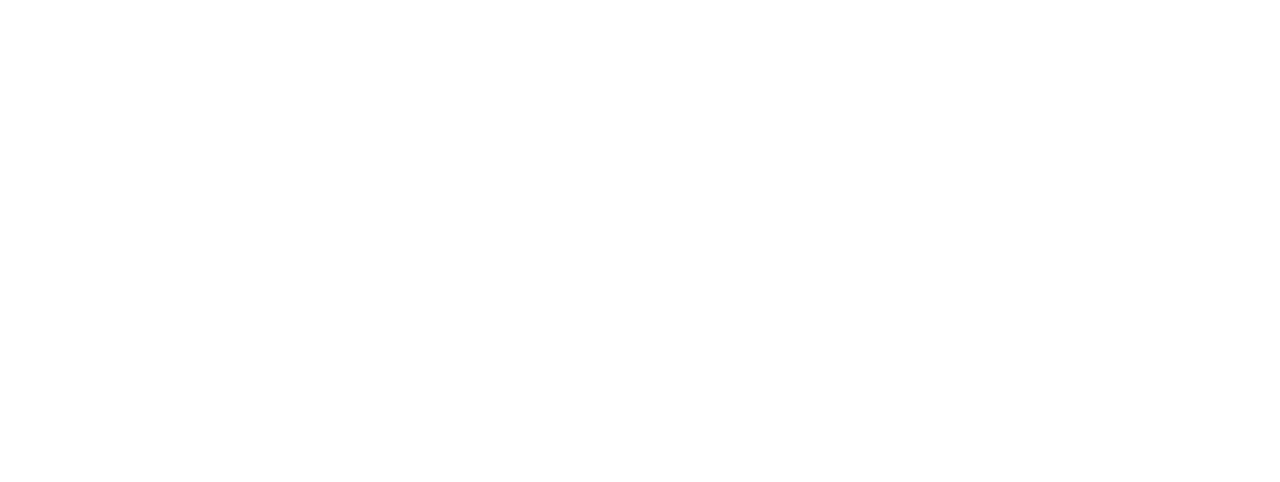
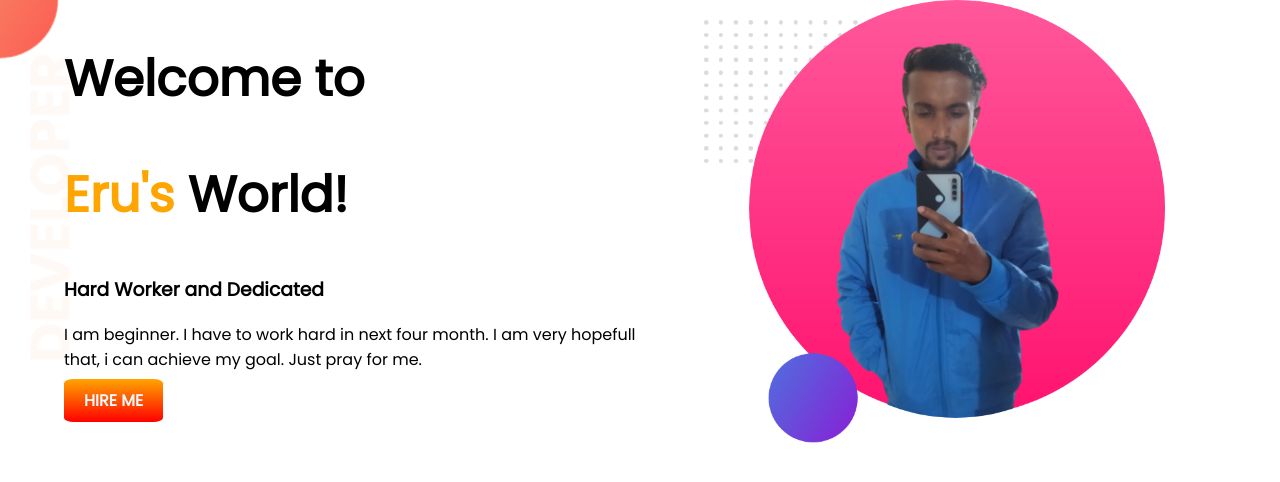
Before and after one commit to erfath/developer-portfolio, a plain HTML site: page index.html in a window 1280 px wide. Drawn offline with Linux system fonts and the light colour scheme.

Commit message:
top-banner

```diff
--- a/index.html
+++ b/index.html
@@ -5,8 +5,24 @@
     <meta http-equiv="X-UA-Compatible" content="IE=edge">
     <meta name="viewport" content="width=device-width, initial-scale=1.0">
     <title>Erfath Portfolio</title>
+    <link rel="preconnect" href="https://fonts.googleapis.com">
+<link rel="preconnect" href="https://fonts.gstatic.com" crossorigin>
+<link href="https://fonts.googleapis.com/css2?family=Poppins&display=swap" rel="stylesheet">
+    <link rel="stylesheet" href="style.css">
 </head>
 <body>
+    <section class="top-banner">
+        <div class="half">
+            <h1>Welcome to</h1>
+            <h1> <span class="author">Eru's</span> World!</h1>
+            <h3>Hard Worker and Dedicated</h3>
+            <p>I am beginner. I have to work hard in next four month. I am very hopefull that, i can achieve my goal. Just pray for me.</p>
+            <a class="link-button" target="_blank" href="https://www.facebook.com/erfath.envt"> HIRE ME</a>
+        </div>
 
+       <div class="half">
+        <img src="my-bg2.png" alt="">
+       </div>
+    </section>
 </body>
 </html>
--- a/style.css
+++ b/style.css
@@ -0,0 +1,33 @@
+body{
+    font-family: 'Poppins', sans-serif;
+    margin: 0%;
+}
+h1{
+    font-size: 50px;
+}
+.author{
+    color: orange;
+}
+section{
+    display: flex;
+}
+.half{
+    width: 50%;
+    padding-left: 5%;
+}
+.half img{
+    width: 80%;
+}
+.link-button{
+    text-decoration: none;
+    color: aliceblue;
+    background-image: linear-gradient(orange, red);
+    font-weight: 700;
+    padding: 10px 20px;
+    border-radius: 10%;
+}
+.top-banner{
+    background-image: url(images/top-banner.png);
+    background-repeat: no-repeat;
+
+}
```
Also changed, not shown: IMG_20201215_153832-removebg-preview.png (added), IMG_20210104_150917-removebg-preview.png (added), IMG_20210114_193521-removebg-preview (1).png (added), IMG_20210114_193521-removebg-preview.png (added), IMG_20210525_172617-removebg-preview.png (added), images/dream-bg.png (added), images/exp-bg.png (added), images/jhankar.png (added), images/jhankar2.png (added), images/my-bg.png (added), images/my-bg2.png (added), images/top-banner.png (added), my-bg2.png (added).
